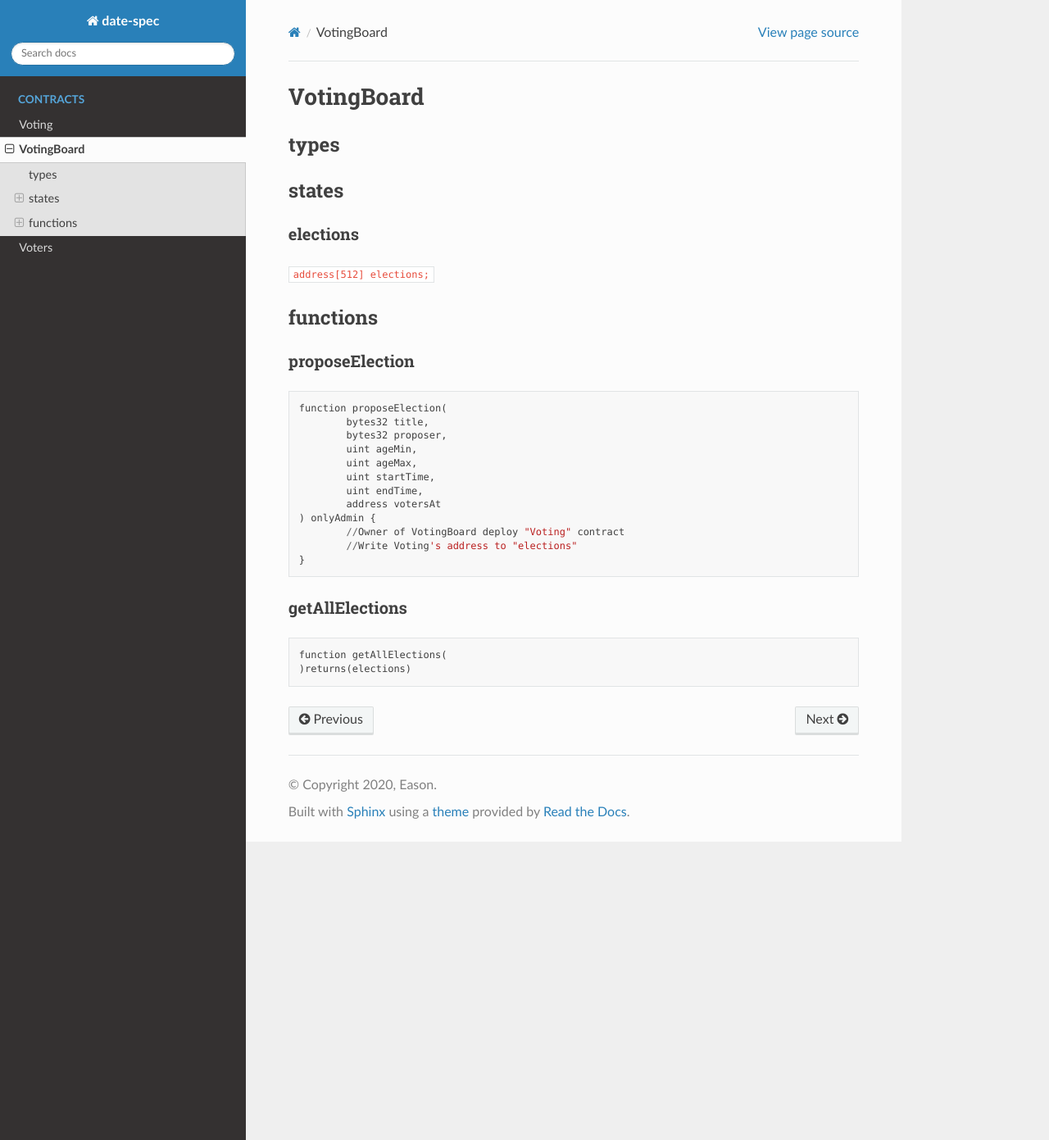
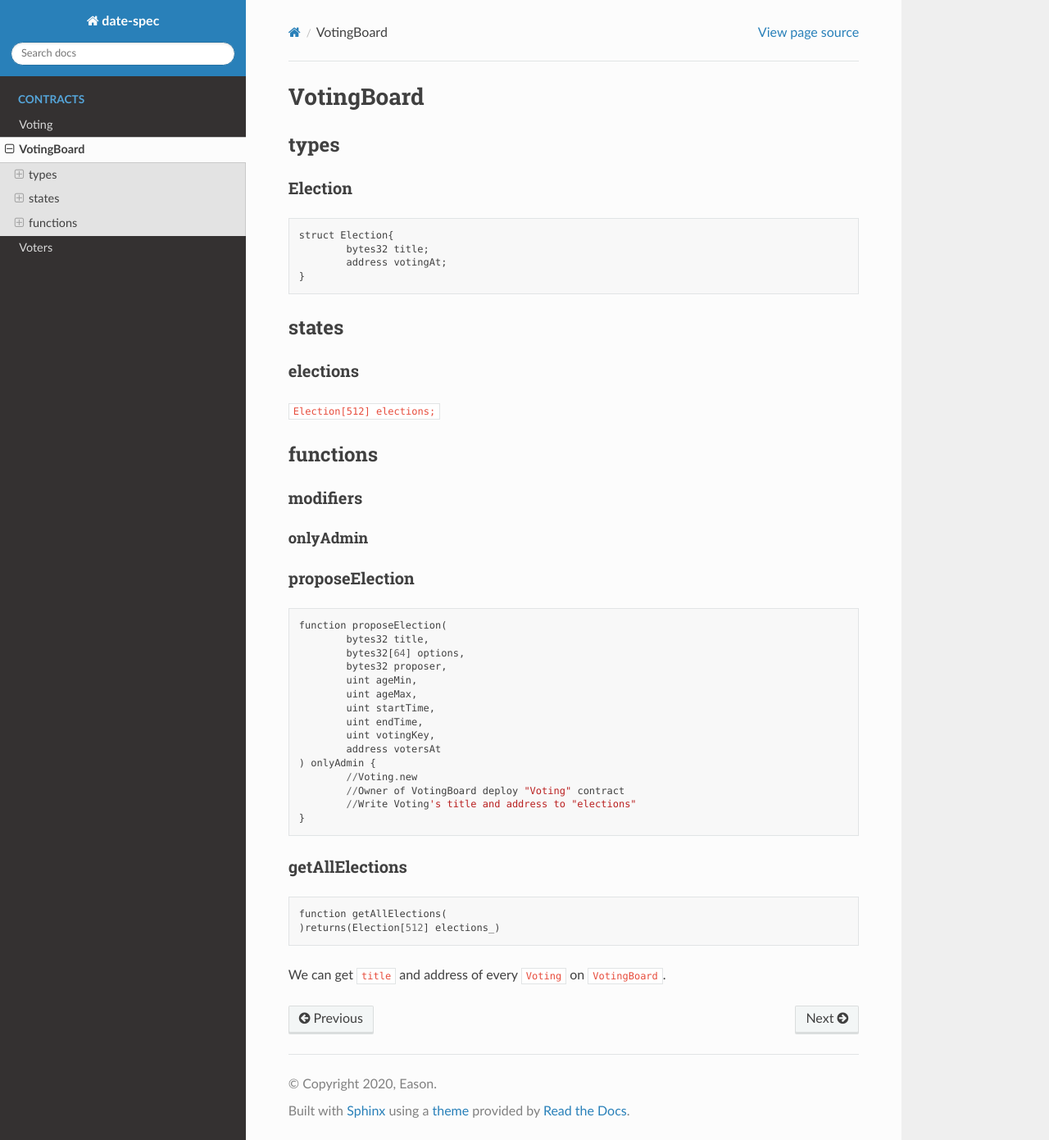
Before and after one commit to yace132/date-spec, a Sphinx documentation site: the page built from source/VotingBoard.rst, in a window 1280 px wide and 1391 px high. Shown: the whole window at 82% size. Built offline with Sphinx 7.4.7 and the Read the Docs theme 2.0.0, drawn with Linux system fonts in a browser that asks for light colours.

Commit message:
change voting structure
Add options and voting key for voting

```diff
--- a/source/VotingBoard.rst
+++ b/source/VotingBoard.rst
@@ -6,6 +6,17 @@ VotingBoard
 -----
 types
 -----
+
+^^^^^^^^
+Election
+^^^^^^^^
+
+::
+
+	struct Election{
+		bytes32 title;
+		address votingAt;
+	}
 
 .. _States-of-VotingBoard:
 
@@ -17,7 +28,7 @@ states
 elections
 ^^^^^^^^^
 
-``address[512] elections;``
+``Election[512] elections;``
 
 .. _Functions-of-VotingBoard:
 
@@ -25,6 +36,7 @@ elections
 functions
 ---------
 
+^^^^^^^^^
 modifiers
 ^^^^^^^^^
 
@@ -39,15 +51,18 @@ proposeElection
 
 	function proposeElection(
 		bytes32 title,
+		bytes32[64] options,
 		bytes32 proposer,
 		uint ageMin,
 		uint ageMax,
 		uint startTime,
 		uint endTime,
+		uint votingKey,
 		address votersAt
 	) onlyAdmin {
+		//Voting.new
 		//Owner of VotingBoard deploy "Voting" contract
-		//Write Voting's address to "elections"
+		//Write Voting's title and address to "elections"
 	}
 
 ^^^^^^^^^^^^^^^
@@ -57,4 +72,6 @@ getAllElections
 ::
 
 	function getAllElections(
-	)returns(elections)
+	)returns(Election[512] elections_)
+
+We can get ``title`` and address of every ``Voting`` on ``VotingBoard``.
```
Also changed, not shown: source/Voting.rst (+17 -2 lines), 9 other files.
